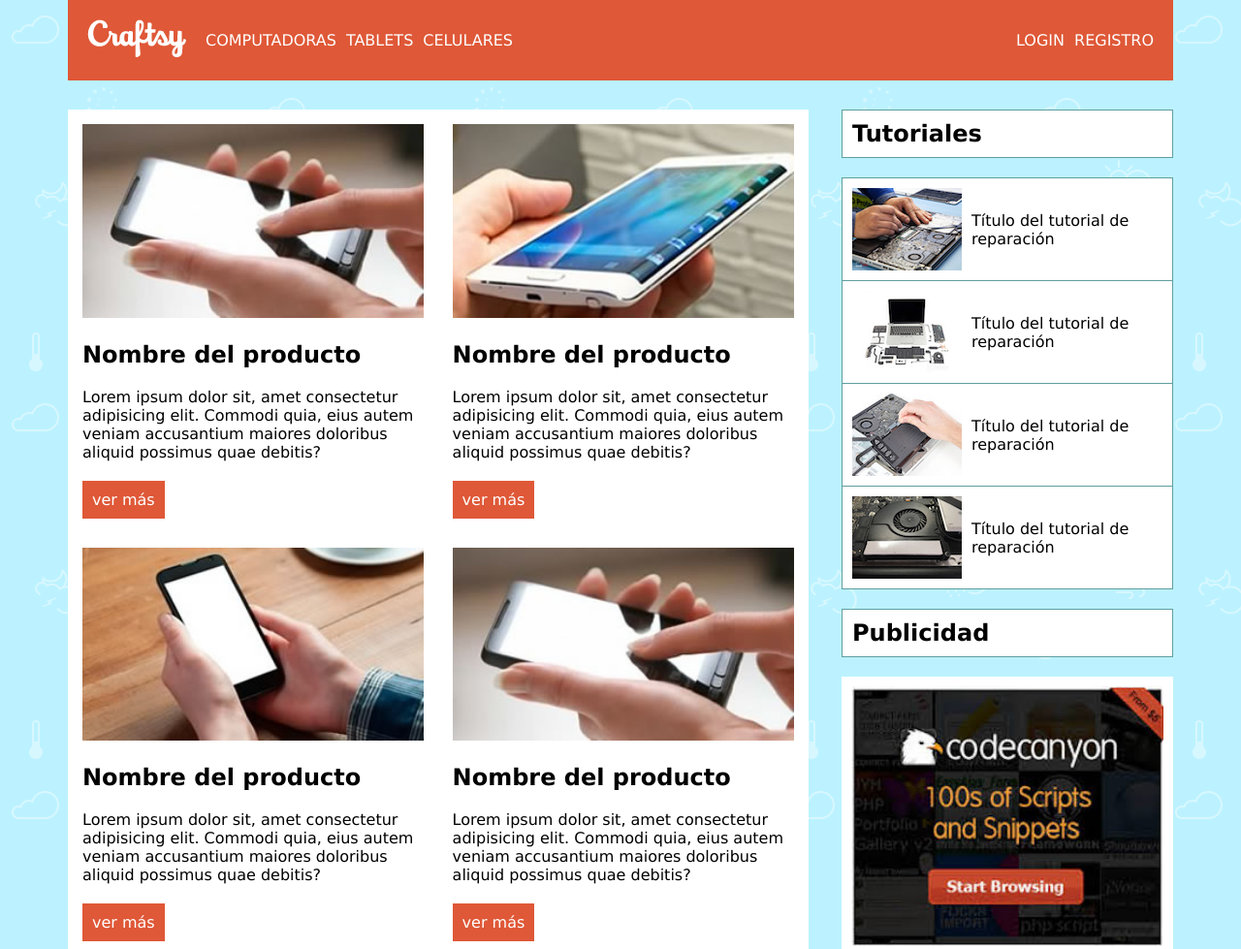
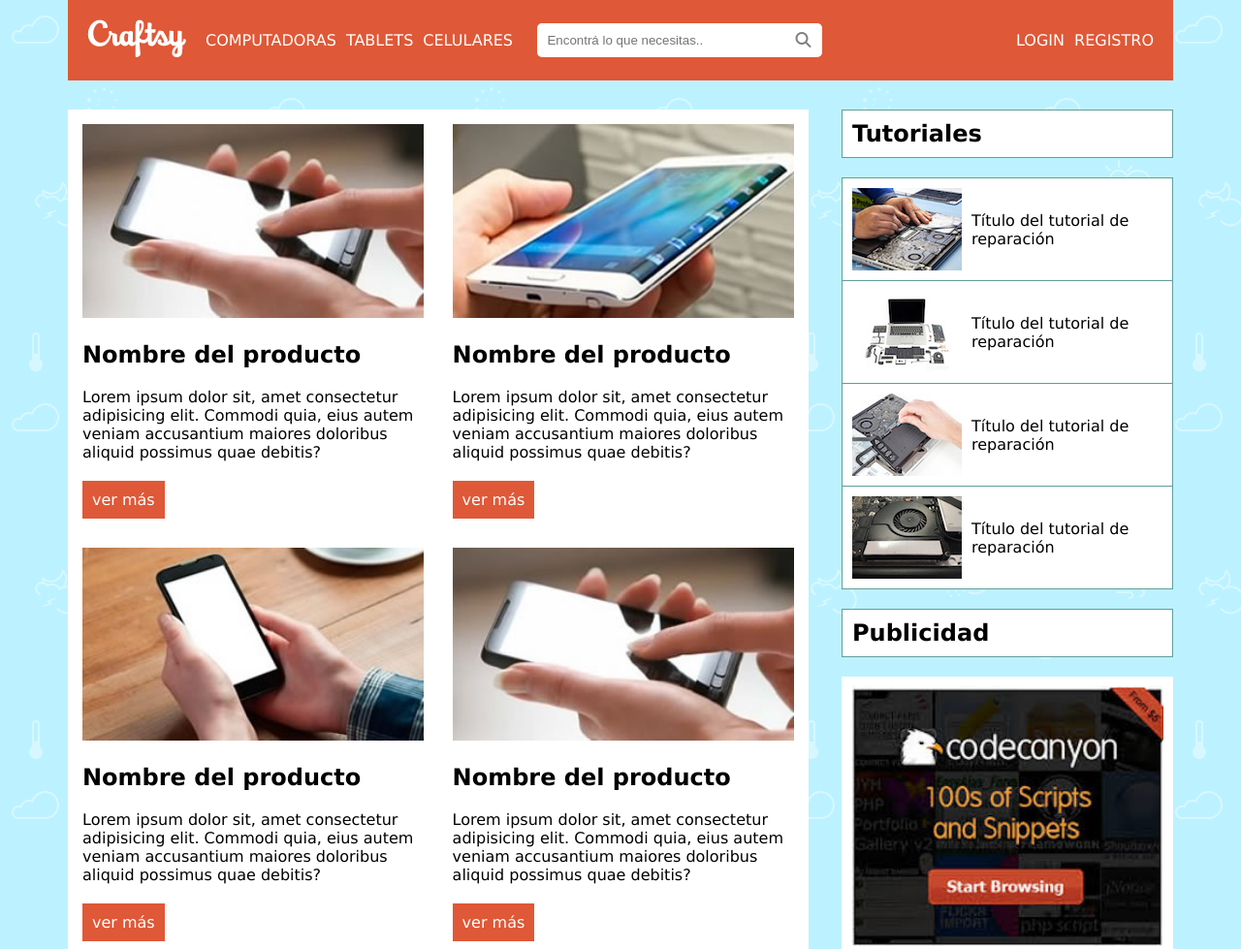
Before and after one commit to Comision16/craftsy, a website: page views/home.html in a window 1280 px wide. Shown: the top 979 px of the page at 97% size. Drawn offline with Linux system fonts and the light colour scheme.

Commit message:
changes header

```diff
--- a/public/css/form.css
+++ b/public/css/form.css
@@ -68,6 +68,37 @@
     color: #fff;
 }
 
+.home__header__nav--search {
+    order: 1;
+    width: 300px;
+}
+
+.form__box__search {
+   position: relative;
+}
+
+.form__button--search {
+    background:none;
+    text-align: center;
+    border:none;
+    font-size: 16px;
+    color: grey;
+    position: absolute;
+    right: 5px;
+    top: 8px;
+    cursor: pointer;
+
+}
+
+.form__box__search input {
+    border: none;
+    border-radius: 5px;
+    padding: 10px;
+    width: 100%;
+    outline: none;
+}
+
+
 .form__button{
     display: inline-block;
     padding: 10px 20px;
@@ -97,6 +128,13 @@
 .form__link a {
     color: var(--colorRojo);
 }
+
+.pointer {
+    cursor: pointer;
+}
+
+
+
 @media (min-width:768px) {
     .form__row{
         display: flex;
@@ -107,4 +145,20 @@
     .form__box, .form__box__flex, .form__box__flex--right, .form__box__flex--checkbox{
        width: 45%;
     }
+
+    .home__header__nav--search {
+        order: 0;
+
+    }
 }
+
+@media (min-width:1024px){
+    .home__header__nav--search {
+        order: 1;
+        width: 500px;
+    }
+
+    .home__header__nav--user {
+        order : 2
+    }
+}
--- a/public/css/general.css
+++ b/public/css/general.css
@@ -28,6 +28,7 @@ a{
 }
 
 /* clases standards */
+
 .general__main__section{
     background-color: #fff;
     width: 100%;
--- a/public/css/home.css
+++ b/public/css/home.css
@@ -6,6 +6,7 @@
     align-items: center;
     padding: 10px;
     justify-content: space-between;
+    gap: 10px;
 }
 
 .home__header__burger {
@@ -16,18 +17,18 @@
     border-radius: 5px;
 }
 
-.home__header__nav {
+/* HEADER */
+.home__header__nav--navigation, .home__header__nav--user {
     display: none;
-    width: 100%;
+    width: 50%;
 }
 
-.home__header__nav a {
+.home__header a {
     color: #fff;
     text-transform: uppercase;
 }
 
-
-.show {
+.home__show {
     display:block;
 }
 
@@ -105,6 +106,8 @@
 /* tablets */
 @media (min-width:768px) {
 
+
+
     /* MAIN */
     .home__main {
         padding: 30px;
@@ -144,12 +147,17 @@
         display: none;
     }
 
-    .home__header__nav {
+    .home__header__nav--navigation {
         display: flex;
-        justify-content: space-between;
+        justify-content: flex-start;
     }
 
-    .home__header__nav--menu, .home__header__nav--user {
+    .home__header__nav--user {
+        display: flex;
+        justify-content: flex-end;
+    }
+
+    .home__header__nav--navigation, .home__header__nav--user {
         display: flex;
         gap: 10px;
     }
--- a/views/home.html
+++ b/views/home.html
@@ -13,9 +13,15 @@
     <div class="home__header__logo">
         <img src="/images/logo.png" alt="">
     </div>
-    <button class="home__header__burger" onclick="document.querySelector('.home__header__nav').classList.toggle('show')"><i class="fa fa-bars"></i> Menu </button>
-    <nav class="home__header__nav">
-        <ul class="home__header__nav--menu">
+    <nav class="home__header__nav--search">
+        <form action="" >
+            <div class="form__box__search">
+                <input type="text" placeholder="Encontrá lo que necesitas.." name="keywords"><button type="submit" class="form__button--search"><i class="fa fa-search"></i></button>
+            </div>
+        </form>
+    </nav>
+    <button class="home__header__burger" onclick="document.querySelector('.home__header__nav--navigation').classList.toggle('home__show'); document.querySelector('.home__header__nav--user').classList.toggle('home__show')"><i class="fa fa-bars"></i> Menu </button>
+    <ul class="home__header__nav--navigation">
         <li><a href="">Computadoras</a></li>
         <li><a href="">Tablets</a></li>
         <li><a href="">Celulares</a></li>
@@ -24,7 +30,6 @@
         <li><a href="/login">Login</a></li>
         <li><a href="/register">Registro</a></li>
     </ul>
-    </nav>
  </header>
  <main class="home__main">
     <section class="home__main__section--products general__main__section">
```
Also changed, not shown: views/profile.html (+4 -2 lines). Lines whose indentation alone changed are shown as unchanged.
